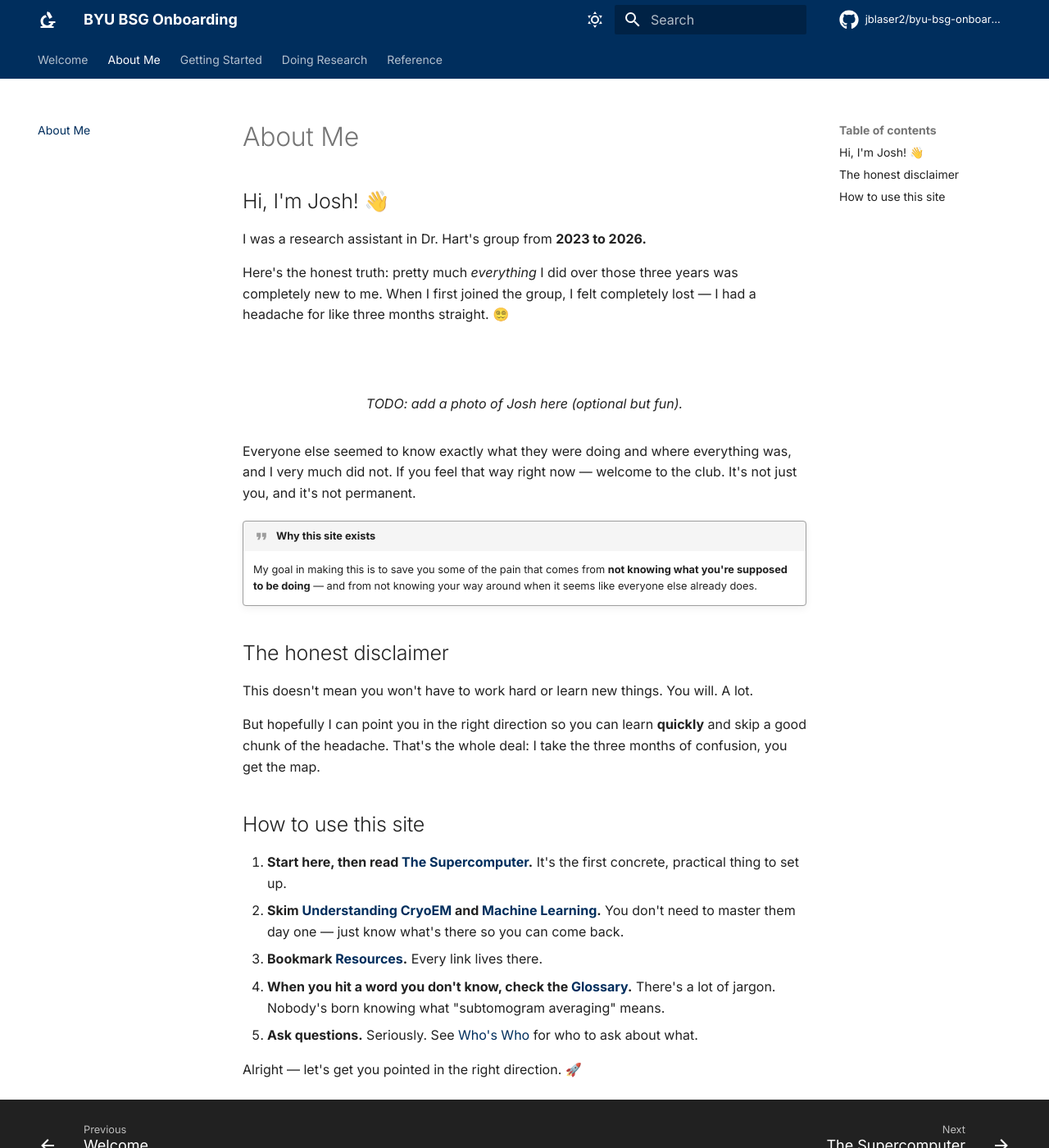
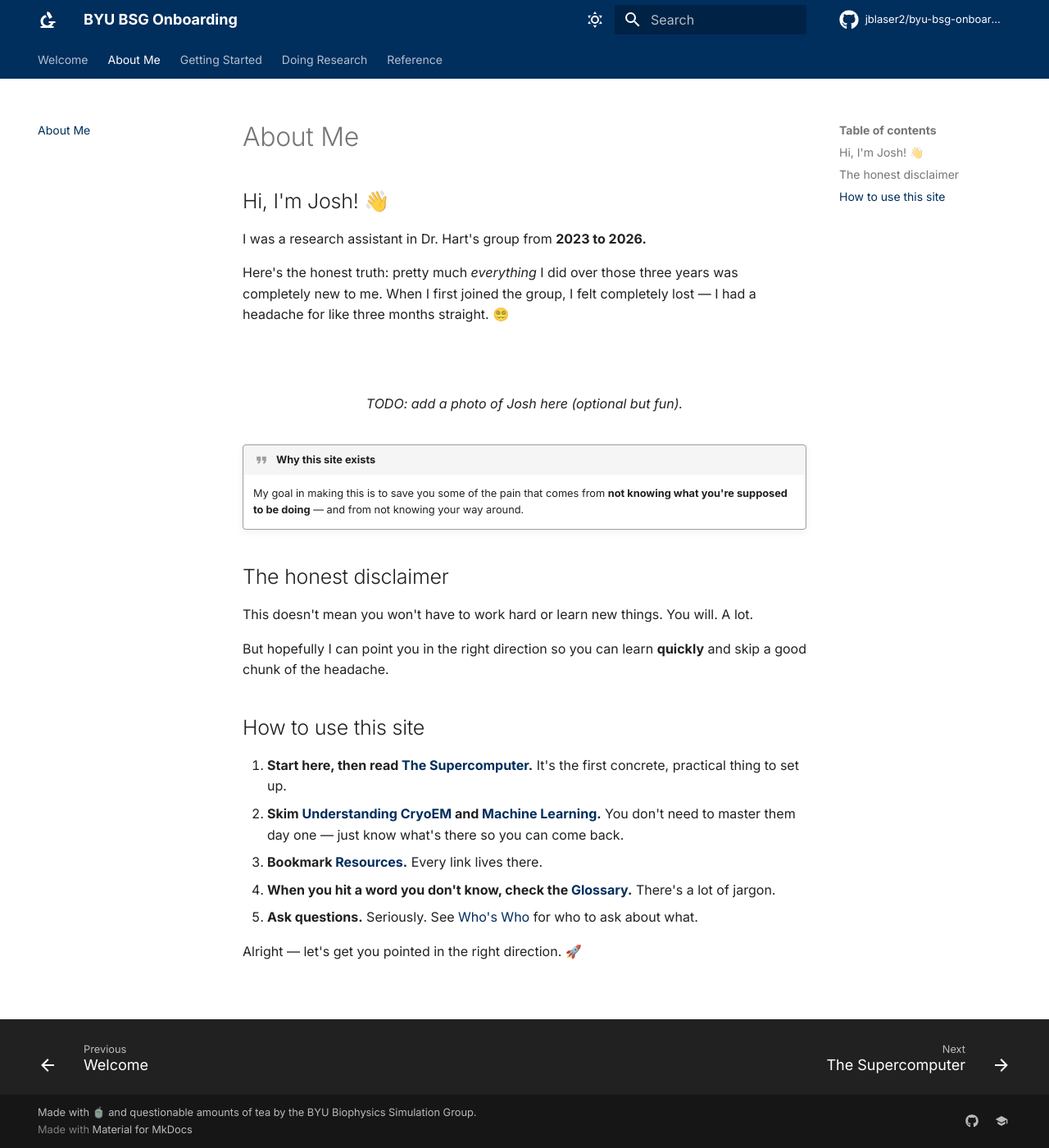
Before and after one commit to jblaser2/byu-bsg-onboarding, an MkDocs documentation site: the page built from docs/about-me.md, in a window 1280 px wide and 1400 px high. Shown: the whole window at 82% size. Built offline with MkDocs 1.6.1 and Material for MkDocs 9.7.7, drawn with Linux system fonts in a browser that asks for light colours; comment, search, counter and statistics services are not loaded.

Commit message:
Revise content in about-me.md for clarity
Removed redundant phrases and streamlined the text for clarity.

```diff
--- a/docs/about-me.md
+++ b/docs/about-me.md
@@ -14,22 +14,16 @@ months straight. 😵‍💫
   <figcaption>TODO: add a photo of Josh here (optional but fun).</figcaption>
 </figure>
 
-Everyone else seemed to know exactly what they were doing and where everything was, and I very much
-did not. If you feel that way right now — welcome to the club. It's not just you, and it's not
-permanent.
-
 !!! quote "Why this site exists"
     My goal in making this is to save you some of the pain that comes from **not knowing what
-    you're supposed to be doing** — and from not knowing your way around when it seems like everyone
-    else already does.
+    you're supposed to be doing** — and from not knowing your way around.
 
 ## The honest disclaimer
 
 This doesn't mean you won't have to work hard or learn new things. You will. A lot.
 
 But hopefully I can point you in the right direction so you can learn **quickly** and skip a good
-chunk of the headache. That's the whole deal: I take the three months of confusion, you get the
-map.
+chunk of the headache.
 
 ## How to use this site
 
@@ -39,7 +33,7 @@ map.
    don't need to master them day one — just know what's there so you can come back.
 3. **Bookmark [Resources](resources.md).** Every link lives there.
 4. **When you hit a word you don't know, check the [Glossary](glossary.md).** There's a lot of
-   jargon. Nobody's born knowing what "subtomogram averaging" means.
+   jargon.
 5. **Ask questions.** Seriously. See [Who's Who](contacts.md) for who to ask about what.
 
 Alright — let's get you pointed in the right direction. 🚀
```
